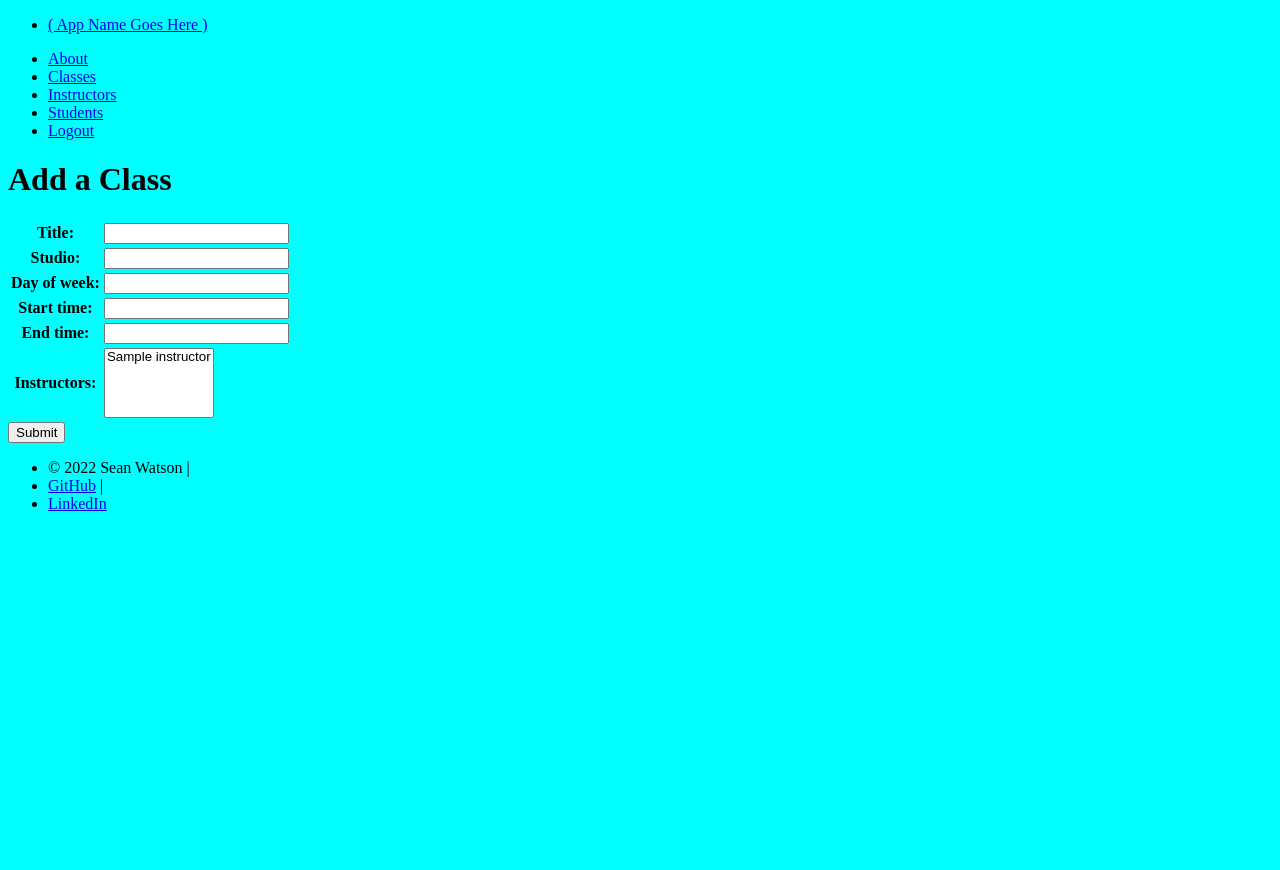
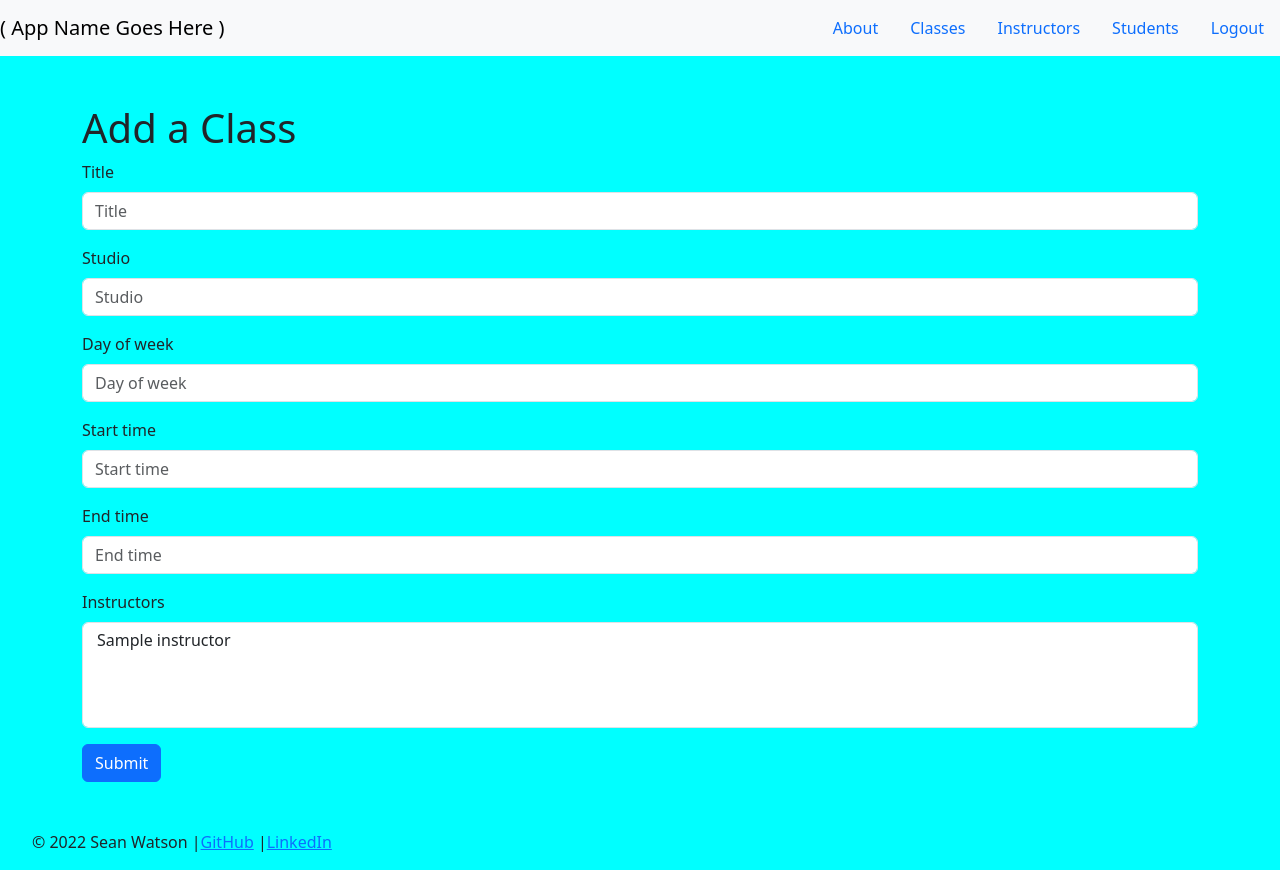
Before and after one commit to sean-watson30/class-register, a Django app: page /classes/create/ in a window 1280 px wide. Before the commit the page ends 511 px from the top, so only its background shows below. Run offline with Django 4.2, Linux system fonts and the light colour scheme; a user stored in the database is signed in; tables that the repository leaves empty hold one stand-in row (values such as "Sample post"); some libraries are stand-ins or nearby versions.

Commit message:
adds bootstrap styling forms and navbar

```diff
--- a/class_register/settings.py
+++ b/class_register/settings.py
@@ -38,6 +38,8 @@ INSTALLED_APPS = [
     'django.contrib.sessions',
     'django.contrib.messages',
     'django.contrib.staticfiles',
+
+    'bootstrap5',
 ]
 
 MIDDLEWARE = [
@@ -55,7 +57,8 @@ ROOT_URLCONF = 'class_register.urls'
 TEMPLATES = [
     {
         'BACKEND': 'django.template.backends.django.DjangoTemplates',
-        'DIRS': [],
+        # 'DIRS': [],
+        'DIRS': ['templates'],
         'APP_DIRS': True,
         'OPTIONS': {
             'context_processors': [
--- a/main_app/static/css/style.css
+++ b/main_app/static/css/style.css
@@ -1,3 +1,18 @@
 body {
   background-color: aqua;
+  display: flex;
+  min-height: 100vh;
+  flex-direction: column;
 }
+
+.footer {
+  padding-top: 0;
+  text-align: center;
+  display: flex;
+  flex-direction: row;
+}
+
+.footer-list {
+  list-style: none;
+  display: flex;
+}
--- a/main_app/templates/base.html
+++ b/main_app/templates/base.html
@@ -1,10 +1,16 @@
 {% load static %}
 <!DOCTYPE html>
 <html lang="en">
-<head>
-  <meta charset="UTF-8">
-  <meta http-equiv="X-UA-Compatible" content="IE=edge">
-  <meta name="viewport" content="width=device-width, initial-scale=1.0">
+  <head>
+    <meta charset="UTF-8">
+    <meta http-equiv="X-UA-Compatible" content="IE=edge">
+    <meta name="viewport" content="width=device-width, initial-scale=1.0">
+
+    {% load bootstrap5 %}
+    {% bootstrap_css %}
+    {% bootstrap_javascript %}
+    {% bootstrap_messages %}
+
   <title>Class Register</title>
   <link
       rel="stylesheet"
@@ -13,20 +19,34 @@
     />
 </head>
 <body>
-  <nav>
-    <ul>
-      <li><a href="/">( App Name Goes Here )</a></li>
-    </ul>
-    <ul>
-      <li><a href="{% url 'about' %}">About</a></li>
+  <nav class="navbar bg-light">
+    <div class="navbar-brand">
+      <a class="nav-link" href="/">( App Name Goes Here )</a>
+    </div>
+    <ul class="nav justify-content-end">
+      <li class="nav-item">
+        <a class="nav-link" href="{% url 'about' %}">About</a>
+      </li>
       {% if user.is_authenticated %}
-      <li><a href="{% url 'classes_index' %}">Classes</a></li>
-      <li><a href="{% url 'instructors_index' %}">Instructors</a></li>
-      <li><a href="{% url 'students_index' %}">Students</a></li>
-      <li><a href="{% url 'logout' %}">Logout</a></li>
+      <li class="nav-item">
+        <a class="nav-link" href="{% url 'classes_index' %}">Classes</a>
+      </li>
+      <li class="nav-item">
+        <a class="nav-link" href="{% url 'instructors_index' %}">Instructors</a>
+      </li>
+      <li class="nav-item">
+        <a class="nav-link" href="{% url 'students_index' %}">Students</a>
+      </li>
+      <li class="nav-item">
+        <a class="nav-link" href="{% url 'logout' %}">Logout</a>
+      </li>
       {% else %}
-      <li><a href="{% url 'signup' %}">Sign Up</a></li>
-      <li><a href="{% url 'login' %}">Login</a></li>
+      <li class="nav-item">
+        <a class="nav-link" href="{% url 'signup' %}">Sign Up</a>
+      </li>
+      <li class="nav-item">
+        <a class="nav-link" href="{% url 'login' %}">Login</a>
+      </li>
       {% endif %}
     </ul>
   </nav>
@@ -35,8 +55,8 @@
     {% block content %} {% endblock %}
   </main>
 
-  <footer>
-    <ul>
+  <footer class="footer">
+    <ul class="footer-list">
       <li>&copy; 2022 Sean Watson | </li>
       <li><a href="https://github.com/sean-watson30">GitHub</a> | </li>
       <li><a href="https://www.linkedin.com/in/sean-watson30/">LinkedIn</a> </li>
--- a/main_app/templates/main_app/class_form.html
+++ b/main_app/templates/main_app/class_form.html
@@ -1,5 +1,23 @@
-{% extends 'base.html' %} {% block content %}
-{% if object %}
+{% extends 'base.html' %} {% load bootstrap5 %} {% block content %}
+
+<div class="container">
+  <div class="row my-5">
+    <div class="col-md-12">
+      {% if object %}
+      <h1>Edit {{ object.title }}</h1>
+      {% else %}
+      <h1>Add a Class</h1>
+      {% endif %}
+      <form action="" method="POST" class="form">
+        {% csrf_token %} {% bootstrap_form form %} {% buttons %}
+        <button type="submit" class="btn btn-primary">Submit</button>
+        {% endbuttons %}
+      </form>
+    </div>
+  </div>
+</div>
+
+<!-- {% if object %}
 <h1>Edit {{ object.title }}</h1>
 {% else %}
 <h1>Add a Class</h1>
@@ -11,5 +29,5 @@
     {{ form.as_table }}
   </table>
   <input type="submit" value="Submit">
-</form>
+</form> -->
 {% endblock %}
```
Also changed, not shown: main_app/templates/main_app/class_confirm_delete.html (+23 -3 lines), main_app/templates/main_app/instructor_confirm_delete.html (+21 -3 lines), main_app/templates/main_app/instructor_form.html (+21 -3 lines), main_app/templates/main_app/student_confirm_delete.html (+20 -4 lines), main_app/templates/main_app/student_form.html (+21 -3 lines), main_app/templates/registration/login.html (+17 -3 lines), main_app/templates/registration/signup.html (+19 -3 lines).
